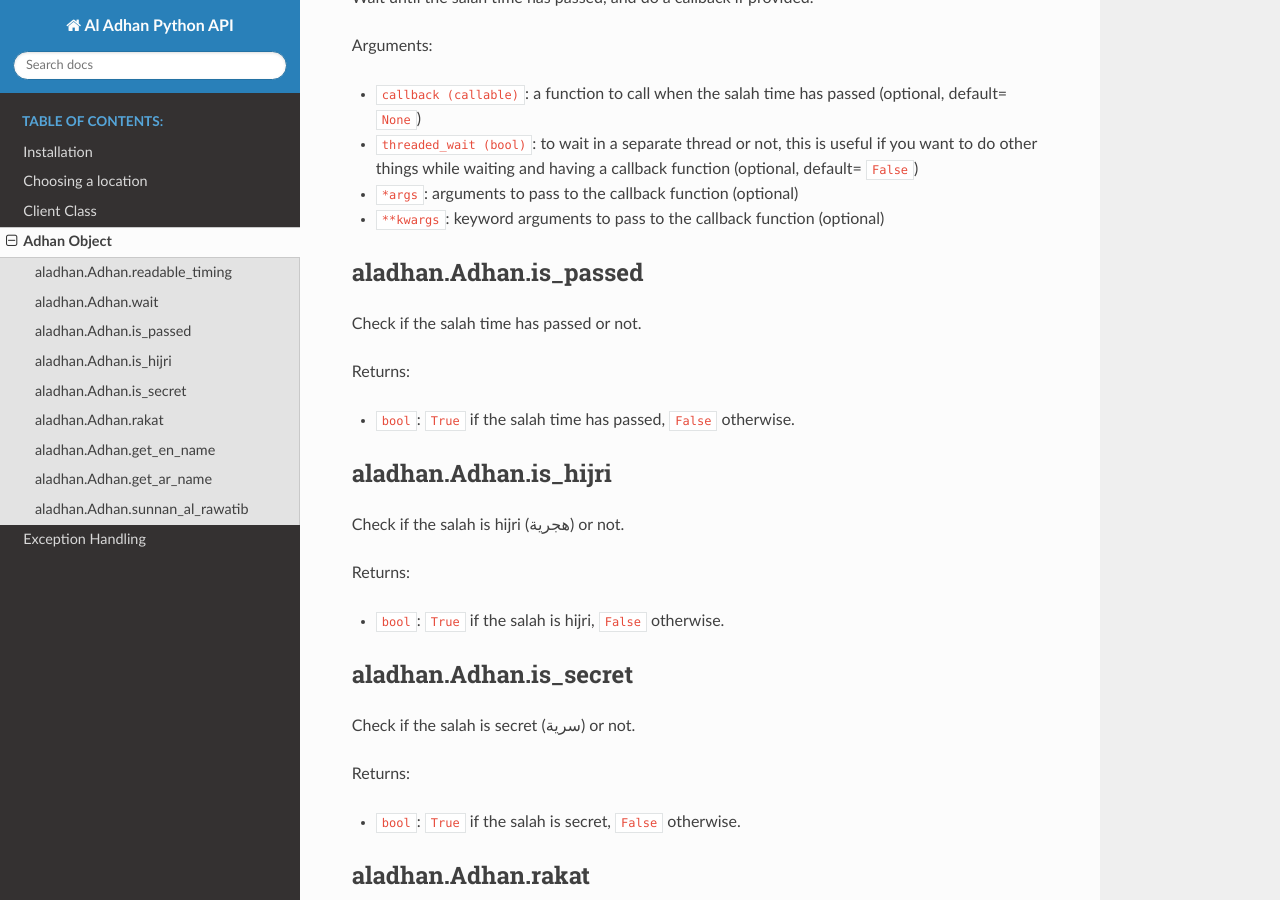
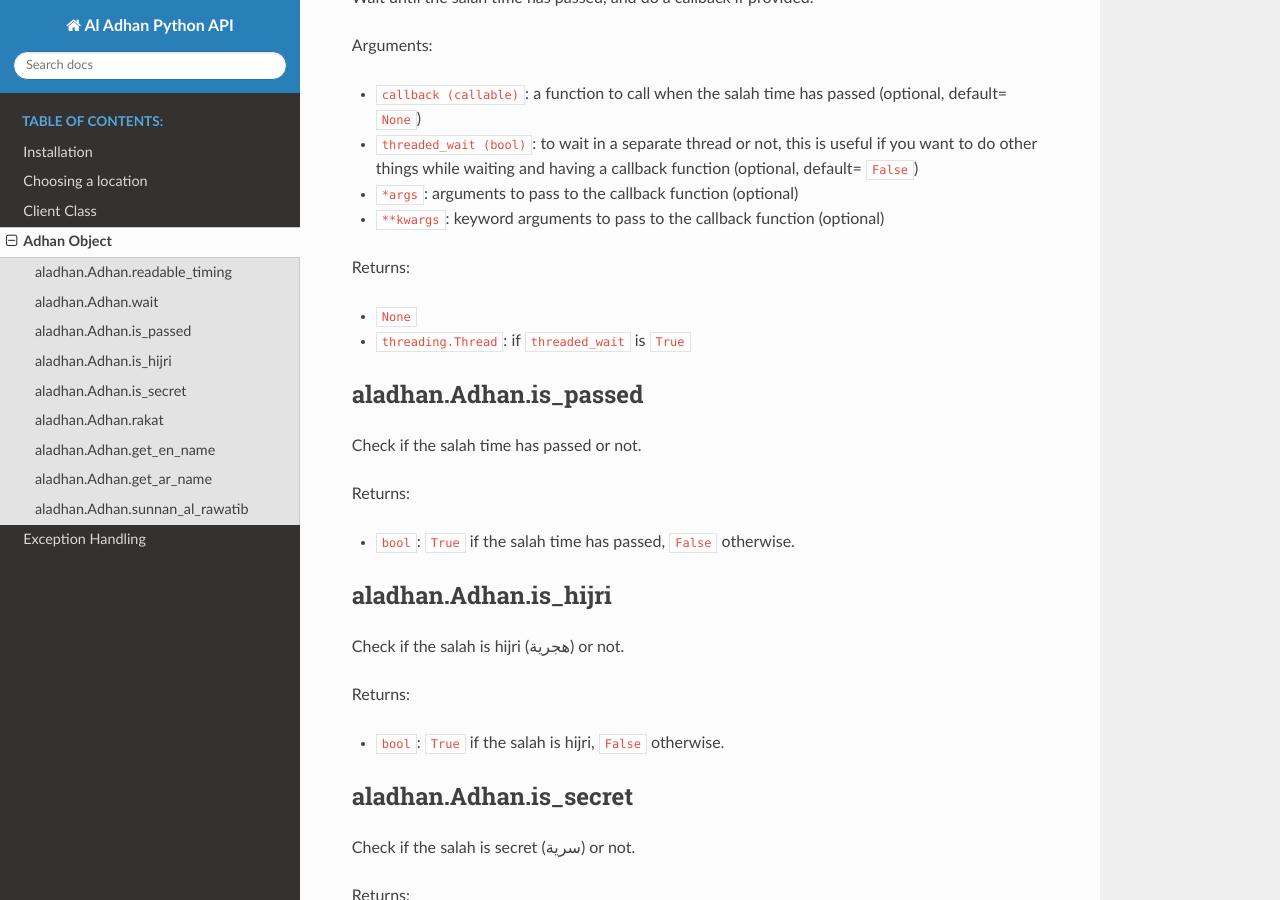
Before and after one commit to Kh4lidMD/AlAdhan, a Sphinx documentation site: the page built from docs/adhan_object.rst, in a window 1280 px wide and 900 px high, scrolled down 1171 px. Built offline with Sphinx 7.4.7 and the Read the Docs theme 2.0.0, drawn with Linux system fonts in a browser that asks for light colours.

Commit message:
Provided new returns types to Adhan.wait method

```diff
--- a/docs/adhan_object.rst
+++ b/docs/adhan_object.rst
@@ -59,6 +59,11 @@ Arguments:
 - ``threaded_wait (bool)``: to wait in a separate thread or not, this is useful if you want to do other things while waiting and having a callback function (optional, default= ``False``)
 - ``*args``: arguments to pass to the callback function (optional)
 - ``**kwargs``: keyword arguments to pass to the callback function (optional)
+
+Returns:
+
+- ``None``
+- ``threading.Thread``: if ``threaded_wait`` is ``True``
 
 aladhan.Adhan.is_passed
 ~~~~~~~~~~~~~~~~~~~~~~~
```
